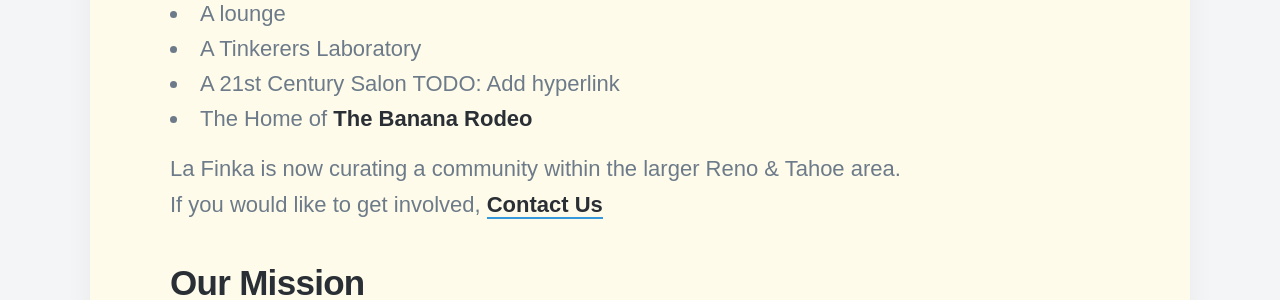
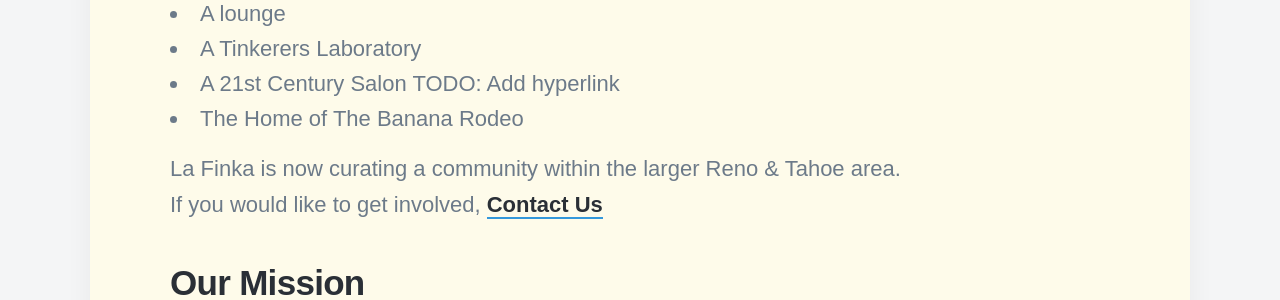
Before and after one commit to ndrsc3/laFinka.space, a Jekyll site: the page built from _pages/about.md, in a window 1280 px wide. Shown: the part 960-1260 px from the top of the page. Built offline with Jekyll 4.4.1, drawn with Linux system fonts in a browser that asks for light colours; nearby versions of some CDN libraries; some web fonts are replaced.

Commit message:
Add Hidden Link class

```diff
--- a/_sass/_basic.scss
+++ b/_sass/_basic.scss
@@ -198,6 +198,14 @@
 	}
 }
 
+#hidden-link {
+	font-weight: normal;
+	color: $text-medium-color;
+	&:hover {
+		color: $text-medium-color;
+	}
+}
+
 .button {
 	display: inline-block;
 	padding: 9px 10px 10px;
@@ -271,7 +279,6 @@
 
 ::selection 	 { background: $accent-color; color: $background-color; }
 ::-moz-selection { background: $accent-color; color: $background-color; }
-
 
 
 // - - - - - - - - - - - - - - - - - - - - - - - - - - - - - - - - - - - - Page loading
```
